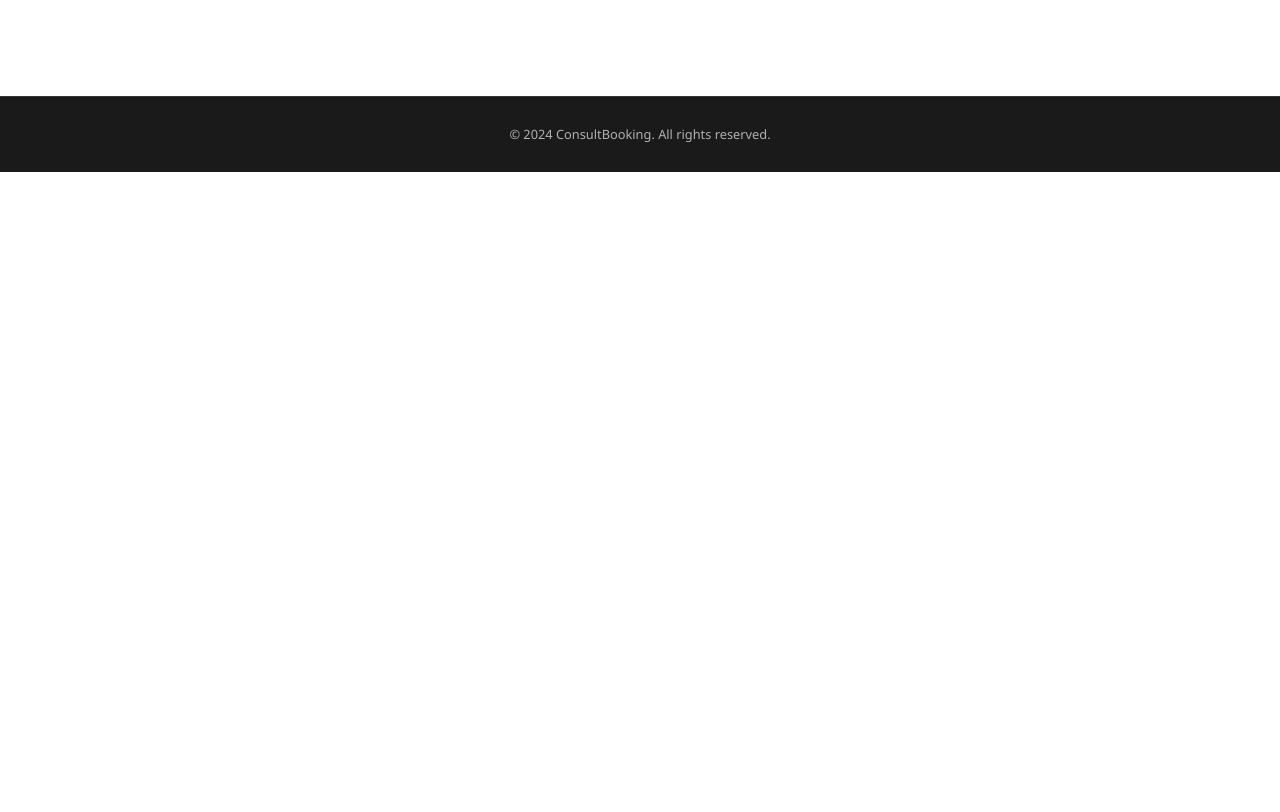
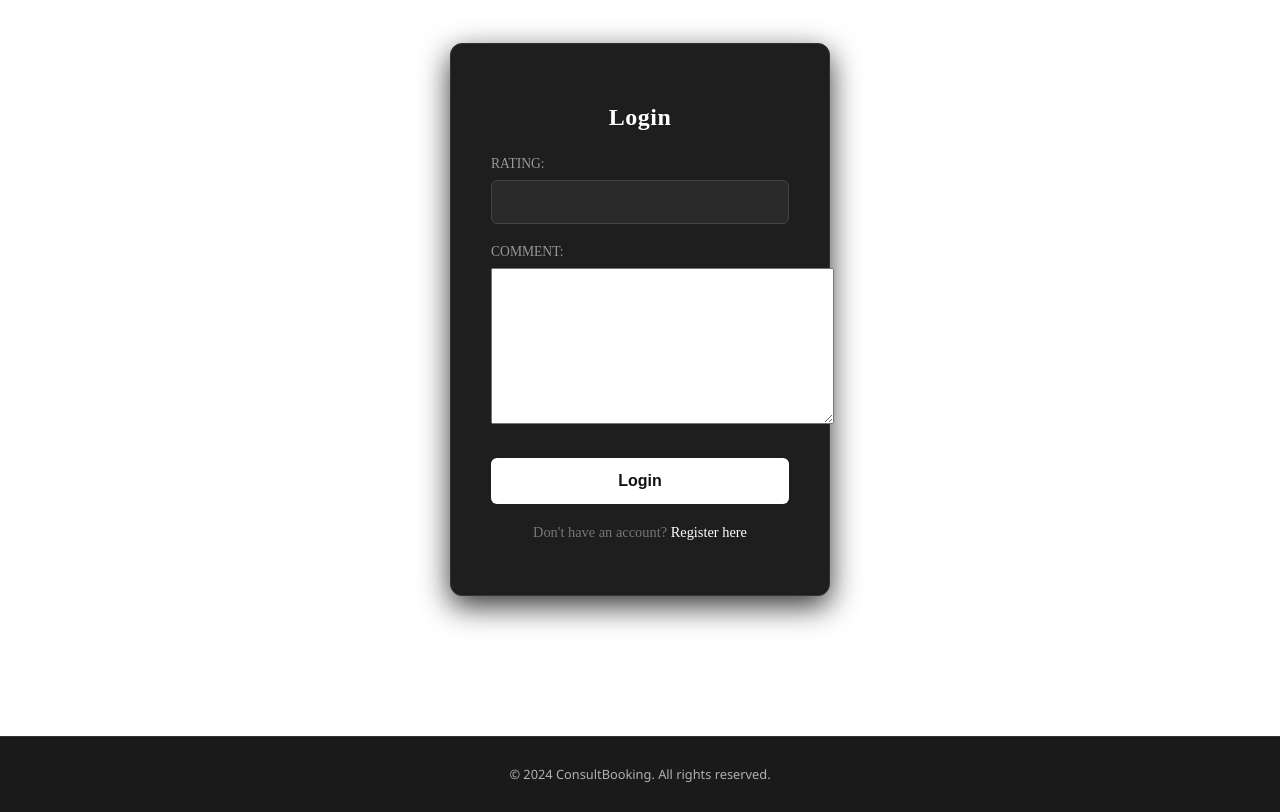
Before and after one commit to Foreman-b/Consultant_Web_App, a Django app: template app/templates/app/login.html in a window 1280 px wide. Shown: the part 59-871 px from the top of the page. Before the commit the page ends 231 px from the top, so only its background shows below. Run offline with Django 5.2, Linux system fonts and the light colour scheme; the template is opened without the code that fills it: values that come from a table or form of the project are taken from there, others are empty; a user stored in the database is signed in.

Commit message:
Create registration and login form into the templates/app

```diff
--- a/app/models.py
+++ b/app/models.py
@@ -12,6 +12,7 @@ class User(AbstractUser):
         CLIENT = "CLIENT", "Client"
         CONSULTANT = "CONSULTANT", "consultant"
 
+    email = models.EmailField(unique=True)
     role = models.CharField(max_length=20, choices=Role.choices, default=Role.CLIENT)
     phone_number = models.CharField(max_length=15, blank=True, null=True)
 
--- a/app/templates/app/base_nav_bar.html
+++ b/app/templates/app/base_nav_bar.html
@@ -6,6 +6,8 @@
     <meta name="viewport" content="width=device-width, initial-scale=1.0">
     <title>{% block title %}ConsultBooking{% endblock %}</title>
     <link rel="stylesheet" href="{% static 'css/styles.css' %}">
+    <link rel="stylesheet" href="{% static 'css/register.css' %}">
+    <link rel="stylesheet" href="{% static 'css/login.css' %}">
 </head>
 <body>
     <nav class="navbar">
@@ -21,7 +23,7 @@
                     <li class="dropdown">
                         <a href="javascript:void(0)" class="dropbtn">Profile ▼</a>
                         <div class="dropdown-content">
-                            <a href="{% url 'profile' %}">My Profile</a>
+                            {% comment %} <a href="{% url 'profile' %}">My Profile</a> {% endcomment %}
                             <hr>
                             <!-- Re-enabled the Logout Form for security -->
                             <form action="{% url 'logout' %}" method="post" style="display:inline;">
--- a/app/templates/app/login.html
+++ b/app/templates/app/login.html
@@ -1,18 +1,20 @@
 {% extends 'app/base_nav_bar.html' %}
-<!DOCTYPE html>
-<html lang="en">
-<head>
-    <meta charset="UTF-8">
-    <meta name="viewport" content="width=device-width, initial-scale=1.0">
-    <title>Login Page</title>
-</head>
-<body>
+{% load static %}
 
 {% block content %}
-
-
-
+<div class="login-wrapper">
+    <div class="login-card">
+        <h2> Login</h2>
+        <form method="post" class="auth-form">
+            {% csrf_token %}
+            <div class="form-group">
+                {{ form.as_p }}
+            </div>
+            <button type="submit" class="btn-login">Login</button>
+        </form>
+        <div class="login-footer">
+            <p>Don't have an account? <a href="{% url 'register' %}">Register here</a></p>
+        </div>
+    </div>
+</div>
 {% endblock %}
-
-</body>
-</html>
--- a/app/urls.py
+++ b/app/urls.py
@@ -1,7 +1,11 @@
 from django.urls import path
-from .views import home
+from . import views
+from django.contrib.auth import views as auth_views
 
 
 urlpatterns = [
-    path('', home,  name='home'),
+    path('', views.home,  name='home'),
+    path('register/', views.register, name='register'),
+    path('login/', views.login_view, name='login'),
+    path('logout/', views.logout_view, name='logout'),
 ]
--- /dev/null
+++ b/static/css/login.css
@@ -0,0 +1,111 @@
+/* Center the login card on the screen */
+.login-wrapper {
+    display: flex;
+    justify-content: center;
+    align-items: center;
+    min-height: 80vh;
+    background-color: #ffffff; /* Deep Black */
+}
+
+/* The Login Box */
+.login-card {
+    background-color: #1e1e1e; /* Dark Grey */
+    padding: 40px;
+    border-radius: 12px;
+    box-shadow: 0 10px 30px rgba(0, 0, 0, 0.8);
+    width: 100%;
+    max-width: 380px;
+    border: 1px solid #333;
+}
+
+.login-card h2 {
+    color: #ffffff;
+    text-align: center;
+    margin-bottom: 25px;
+    font-weight: 600;
+    letter-spacing: 0.5px;
+}
+
+/* Style the Django-generated p, label, and input */
+.form-group p {
+    margin-bottom: 20px;
+}
+
+.form-group label {
+    display: block;
+    color: #999;
+    font-size: 0.85rem;
+    margin-bottom: 8px;
+    text-transform: uppercase;
+}
+
+.form-group input {
+    width: 100%;
+    padding: 12px;
+    background-color: #2a2a2a;
+    border: 1px solid #444;
+    border-radius: 6px;
+    color: #ffffff;
+    font-size: 1rem;
+    box-sizing: border-box;
+    transition: border-color 0.3s ease;
+}
+
+.form-group input:focus {
+    outline: none;
+    border-color: #ffffff; /* White border on focus */
+    background-color: #333;
+}
+
+/* The Login Button */
+.btn-login {
+    width: 100%;
+    padding: 14px;
+    background-color: #ffffff; /* Bright White */
+    color: #121212; /* Black Text */
+    border: none;
+    border-radius: 6px;
+    font-weight: bold;
+    font-size: 1rem;
+    cursor: pointer;
+    transition: background-color 0.3s ease, transform 0.2s;
+    margin-top: 10px;
+}
+
+.btn-login:hover {
+    background-color: #cccccc;
+    transform: translateY(-2px);
+}
+
+/* Footer link (Register here) */
+.login-footer {
+    text-align: center;
+    margin-top: 20px;
+}
+
+.login-footer p {
+    color: #777;
+    font-size: 0.9rem;
+}
+
+.login-footer a {
+    color: #ffffff;
+    text-decoration: none;
+    font-weight: 500;
+    border-bottom: 1px solid transparent;
+    transition: border-bottom 0.3s;
+}
+
+.login-footer a:hover {
+    border-bottom: 1px solid #ffffff;
+}
+
+/* Error Message Styling */
+.errorlist {
+    color: #ff4444;
+    list-style: none;
+    padding: 0;
+    font-size: 0.8rem;
+    margin-bottom: 15px;
+    text-align: center;
+}
```
Also changed, not shown: app/templates/app/logout.html (deleted, +0 -18 lines), app/templates/app/register.html (+17 -11 lines), static/css/register.css (added, +103 -0 lines), db.sqlite3, static/css/styles.css (line endings or trailing spaces).
